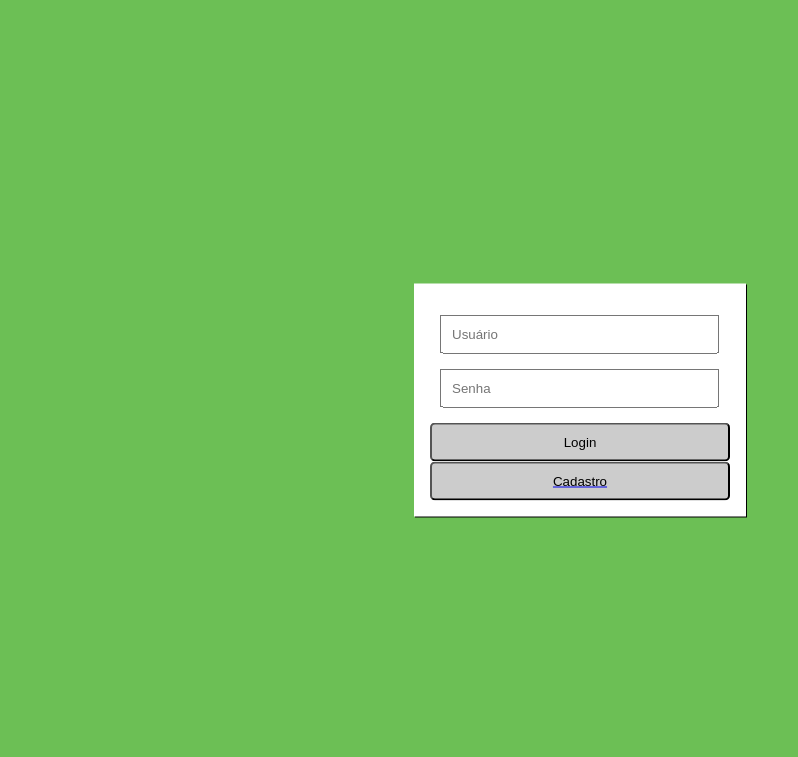
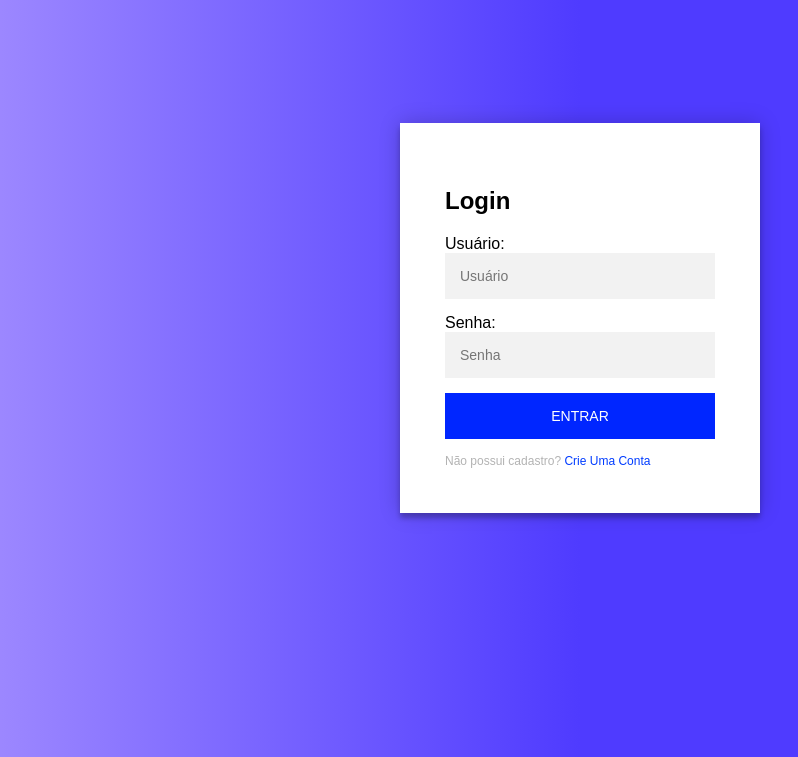
Before and after one commit to Luana-Gabrieli/TrabalhoPPW, a PHP site: page / in a window 1280 px wide. Shown: the top 757 px of the page, without its empty margins (60-858 px from the left). Run offline with PHP 8.4, Linux system fonts and the light colour scheme.

Commit message:
NAO EH MAIS MINHA OBRIGAÇÃO

```diff
--- /dev/null
+++ b/estilizacao.css
@@ -0,0 +1,116 @@
+
+
+ @font-face {
+    font-family: 'Taller';
+    src: url('taller_evolution_rev.otf') format('opentype');
+    font-weight: normal;
+    font-style: normal;
+  }
+
+  @font-face {
+  font-family: 'Monkey';
+  src: url('monkey.ttf') format('truetype');
+  font-weight: normal;
+  font-style: normal;
+  }
+
+.login-page {
+    width: 360px;
+    padding: 8% 0 0;
+    margin: auto;
+  }
+  .form {
+    position: relative;
+    z-index: 1;
+    background: #FFFFFF;
+    max-width: 360px;
+    margin: 0 auto 100px;
+    padding: 45px;
+    text-align: left;
+    box-shadow: 0 0 20px 0 rgba(0, 0, 0, 0.2), 0 5px 5px 0 rgba(0, 0, 0, 0.24);
+  }
+  h1{
+    text-align: center;
+  }
+
+  .form input {
+    font-family: "Monkey", sans-serif;
+    outline: 0;
+    background: #f2f2f2;
+    width: 100%;
+    border: 0;
+    margin: 0 0 15px;
+    padding: 15px;
+    box-sizing: border-box;
+    font-size: 14px;
+  }
+  .form button {
+    font-family: "Monkey", sans-serif;
+    text-transform: uppercase;
+    outline: 0;
+    background: #0026ff;
+    width: 100%;
+    border: 0;
+    padding: 15px;
+    color: #FFFFFF;
+    font-size: 14px;
+    -webkit-transition: all 0.3 ease;
+    transition: all 0.3 ease;
+    cursor: pointer;
+  }
+  .form button:hover,.form button:active,.form button:focus {
+    background: #17158b;
+  }
+  .form .message {
+    margin: 15px 0 0;
+    color: #b3b3b3;
+    font-size: 12px;
+  }
+  .form .message a {
+    color: #003cff;
+    text-decoration: none;
+  }
+  .form .register-form {
+    display: none;
+  }
+  .container {
+    position: relative;
+    z-index: 1;
+    max-width: 300px;
+    margin: 0 auto;
+  }
+  .container:before, .container:after {
+    content: "";
+    display: block;
+    clear: both;
+  }
+  .container .info {
+    margin: 50px auto;
+    text-align: center;
+  }
+  .container .info h1 {
+    margin: 0 0 15px;
+    padding: 0;
+    font-size: 36px;
+    font-weight: 300;
+    color: #1a1a1a;
+  }
+  .container .info span {
+    color: #4d4d4d;
+    font-size: 12px;
+  }
+  .container .info span a {
+    color: #000000;
+    text-decoration: none;
+  }
+  .container .info span .fa {
+    color: #1100ff;
+  }
+  body {
+    background: #606bff;
+    background: rgb(104, 93, 255);
+    background: linear-gradient(90deg, rgb(164, 143, 255) 0%, rgb(79, 59, 255) 50%);
+    font-family: "Monkey", sans-serif;
+    -webkit-font-smoothing: antialiased;
+    -moz-osx-font-smoothing: grayscale;
+  }
--- /dev/null
+++ b/index.html
@@ -0,0 +1,35 @@
+<!DOCTYPE html>
+ <html lang="pt-br">
+ <head>
+     <meta charset="UTF-8">
+     <meta http-equiv="X-UA-Compatible" content="IE=edge">
+     <meta name="viewport" content="width=device-width, initial-scale=1.0">
+
+     <link rel="stylesheet" href="estilizacao.css">
+
+     <title>Login</title>
+ </head>
+ <body>
+     <h1></h1>
+
+<div class="login-page">
+<div class="form">
+  <form method="post" action="valida_login.php" class="login-form">
+
+    <h2>Login</h2>
+
+    <label for="usuario">Usuário:</label>
+    <input type="text" id="usuario" name="usuario" placeholder="Usuário"/>
+
+
+    <label for="senha"> Senha:</label>
+    <input type="password" id="senha" name="senha" placeholder="Senha"/>
+
+    <button type="submit">Entrar</button>
+  </form>
+
+    <p class="message">Não possui cadastro? <a href="cadastro.php">Crie Uma Conta</a></p>
+  </form>
+
+</div>
+</div>
--- a/index.php
+++ /dev/null
@@ -1,45 +0,0 @@
-<!DOCTYPE html>
-<html lang="pt-br">
-<head>
-<meta charset="UTF-8">
-<title>Meu site</title>
-<style type="text/css">
-        body{
-        background-color: rgb(108, 191, 85);
-        }
-        #centro{width: 300px;
-        background-color: blue;
-        margin:0 auto;
-        }
-
-        #interno{
-        padding: 1em;
-        position: absolute;
-        top: 50%;
-        left: 50%;
-        margin-right:-50%;
-        transform: translate(-50%,-50%);
-        background-color: white;
-        width: 300px;
-        box-shadow: 1px 1px;
-        }
-
-input[type=text], input[type=password]{display: block; padding: 10px; width: 85%; margin: 15px 10px; }
-input[type=submit] {display: block; padding: 10px; width: 100%;
-background: #ccc; cursor: pointer; border-radius: 5px; }
-</style>
-</head>
-<body>
-    <div id="centro">
-        <div id="interno">
-            <form method="post" action="valida_login.php">
-                <input type="text" name="usuario" id="usuario" placeholder="Usuário" class="campotxt"/>
-                <input type="password" name="senha" id="senha" placeholder="Senha" class="campotxt"/>
-                <input type="submit" value="Login"/>
-            </form>
-            <a href="cadastro.php"><input type="submit" value="Cadastro"/></a>
-        </div>
-
-    </div>
-</body>
-</html>
--- a/insere.php
+++ b/insere.php
@@ -33,7 +33,9 @@
                 echo "<p> Ocorreu um erro!<p>";
                 echo "<p>{$con->error}</p>";
             }
+
         ?>
-        <p> <a href="index.php"> Voltar</a> </p>
+        <p> <a href="index.html"> Voltar para o Login</a> </p>
+        <p> <a href="index.html"> Seguir para a página</a> </p>
  </body>
  </html>
--- a/logout.php
+++ b/logout.php
@@ -4,7 +4,7 @@ setcookie("senha", "", time()-3600);
 unset($_COOKIE["usuario"]);
 unset($_COOKIE["senha"]);
 
-header("Location: index.php");
+header("Location: index.html");
 exit;
 
 ?>
--- a/valida_login.php
+++ b/valida_login.php
@@ -15,11 +15,11 @@ $total_de_usuarios = $result->num_rows;
         setcookie("usuario", $dados["usuario"]);
         setcookie("senha", $dados["senha"]);
 
-        header("Location: pagina1.php");
+        header("Location: homepage.php");
         exit;
         }
         else{
         echo "<p>Usuário não encontrado</p>";
-        echo "<a href=\"index.php\">Voltar</a>";
+        echo "<a href=\"index.html\">Voltar</a>";
     }
 ?>
```
Also changed, not shown: cadastro.php (+7 -2 lines), es.css (added, +87 -0 lines), homepage.php (added, +111 -0 lines), pagina1.php (deleted, +0 -14 lines), sistemarestrito.sql (added, +66 -0 lines), img/logo.png (added), monkey.ttf (added), taller.ttf (added), taller_evolution_rev.otf (added), 1 other file.
